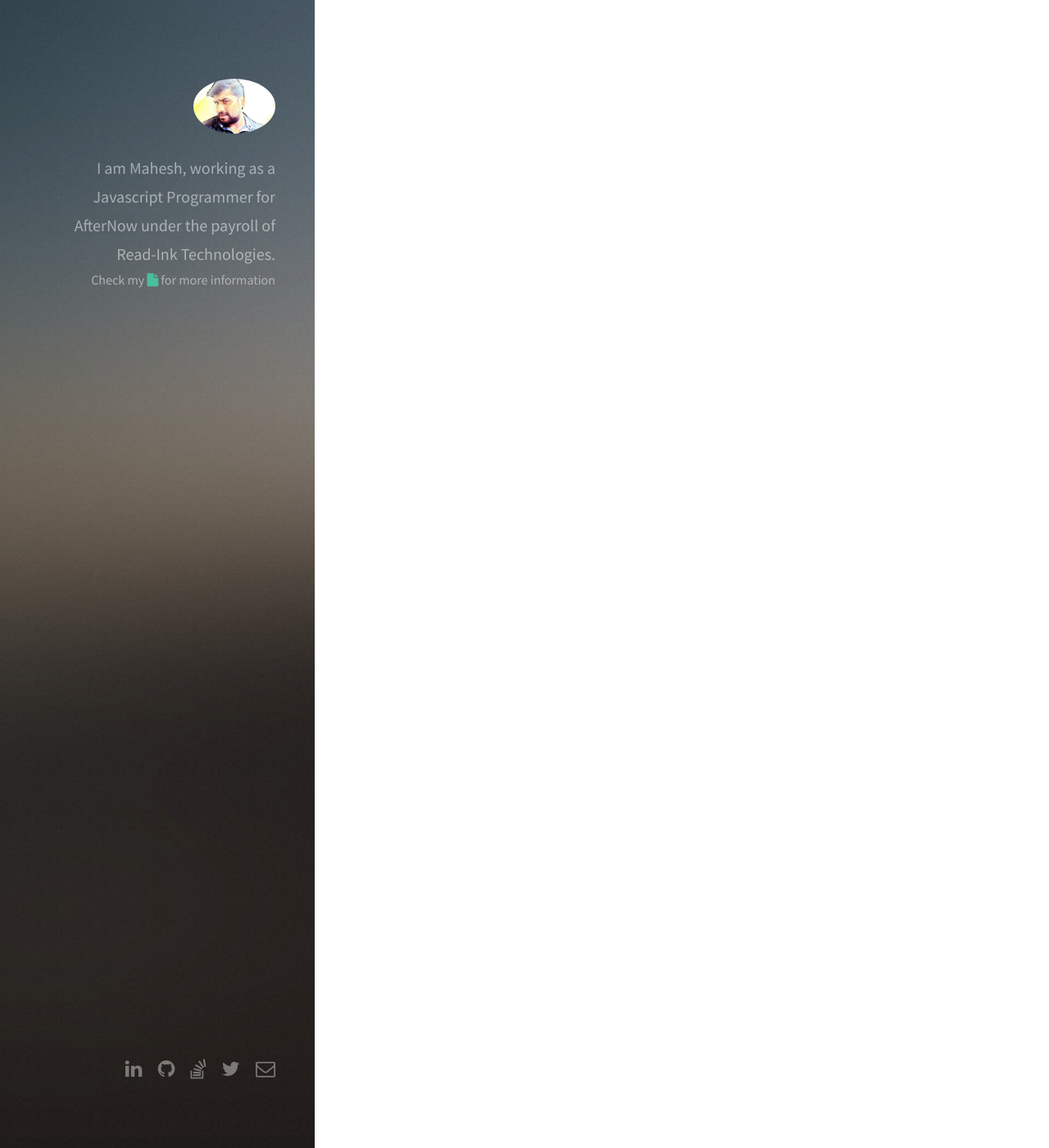
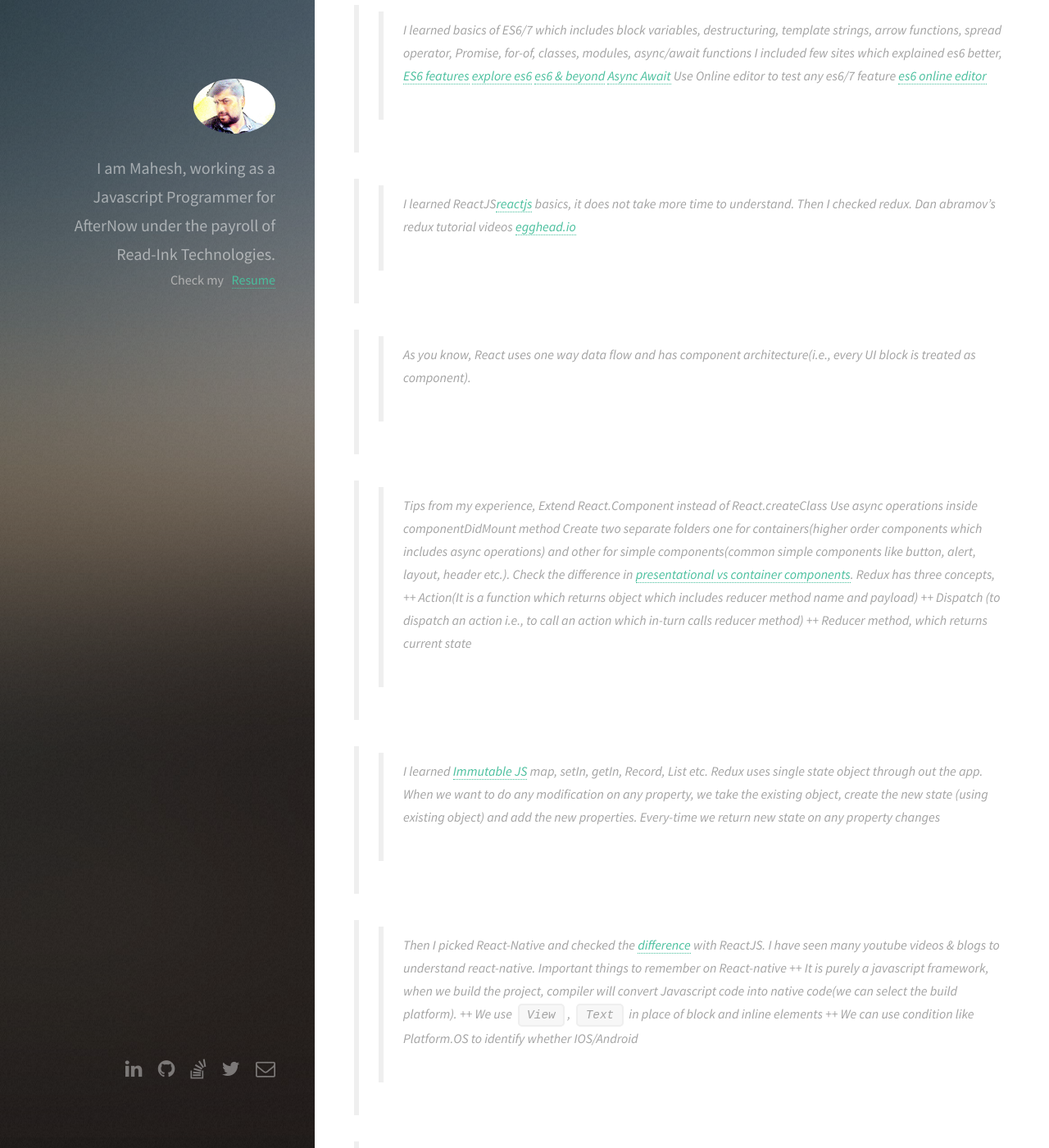
Before and after one commit to maheshiv/maheshiv.github.io, a Jekyll site: the page built from _posts/2017-01-27-my-first-blog.md, in a window 1280 px wide and 1400 px high, scrolled down 270 px. Shown: the whole window at 82% size. Built offline with Jekyll 4.4.1, drawn with Linux system fonts in a browser that asks for light colours; comment, search, counter and statistics services are not loaded; some of the changed text lies outside the part shown.

Commit message:
added my first blog

```diff
--- a/_includes/header.html
+++ b/_includes/header.html
@@ -2,5 +2,5 @@
   <header id="header">
     <a href="{{ site.github.url }}/" class="image avatar"><img src="{{ site.github.url }}/images/avatar.jpg" alt="" /></a>
     <h1>{{ site.description | markdownify | remove: '<p>' | remove: '</p>' }}</h1>
-    <p>Check my <a href="{{site.url}}/{{ site.cv }}" class="icon fa-file"><span class="label">CV</span></a> for more information</p>
+    <p>Check my &nbsp;&nbsp;<a href="{{site.url}}/{{ site.cv }}"><span>Resume</span></a></p>
   </header>
--- a/_posts/2017-01-27-my-first-blog.md
+++ b/_posts/2017-01-27-my-first-blog.md
@@ -1,8 +1,62 @@
 ---
 layout: post
 title:  "Welcome to my blog"
-categories: Meta
-excerpt: 'Hello, I am planning to write blog which includes technical as well as my experience in life.'
+categories: React-Native
+excerpt: 'Hello, This is my first blog on React-Native'
 ---
 
-I don't know, how much it will be helpful for others. I try to include information which will be trending/useful.
+This blog includes how I did app using React-Native.
+
+>> I learned basics of ES6/7 which includes block variables, destructuring, template strings, arrow functions, spread operator, Promise, for-of, classes, modules, async/await functions
+I included few sites which explained es6 better,
+[ES6 features][lukehoban]
+[explore es6][core-features]
+[es6 & beyond][es6-beyond]
+[Async Await][async-await]
+Use Online editor to test any es6/7 feature
+[es6 online editor][es6-editor]
+
+>> I learned ReactJS[reactjs] basics, it does not take more time to understand. Then I checked redux. Dan abramov's redux tutorial videos [egghead.io][egghead]
+
+>> As you know, React uses one way data flow and has component architecture(i.e., every UI block is treated as component).
+
+>> Tips from my experience,
+   >> Extend React.Component instead of React.createClass
+   >> Use async operations inside componentDidMount method
+   >> Create two separate folders one for containers(higher order components which includes async operations) and other for simple components(common simple components like button, alert, layout, header etc.). Check the difference in [presentational vs container components][presentaional-container].
+   >> Redux has three concepts,
+      ++ Action(It is a function which returns object which includes reducer method name and payload)
+      ++ Dispatch (to dispatch an action i.e., to call an action which in-turn calls reducer method)
+      ++ Reducer method, which returns current state
+
+>> I learned [Immutable JS][immutable-js] map, setIn, getIn, Record, List etc.
+  >> Redux uses single state object through out the app. When we want to do any modification on any property, we take the existing object, create the new state (using existing object) and add the new properties.
+  >> Every-time we return new state on any property changes
+
+>> Then I picked React-Native and checked the [difference][difference] with ReactJS. I have seen many youtube videos & blogs to understand react-native.
+  >> Important things to remember on React-native
+    ++ It is purely a javascript framework, when we build the project, compiler will convert Javascript code into native code(we can select the build platform).
+    ++ We use `View`, `Text` in place of block and inline elements
+    ++ We can use condition like Platform.OS to identify whether IOS/Android
+
+>> I researched boilerplates on react-native. I found [React-Native Snowflake][snowflake] which is very promising and well structured. It uses redux for state management and also they have separate snowflake server project which uses HAPIJS/Parse.
+
+>> For designing components, I looked for existing node modules. I found [native base][native-base] which has many UI components.
+
+>> I understand snowflake project structure on client and server and develop the app in two months.
+
+>> From my experience, understand the concepts and start doing.
+
+
+[difference]: https://medium.com/@alexmngn/from-reactjs-to-react-native-what-are-the-main-differences-between-both-d6e8e88ebf24#.ls6zapbqo
+[presentaional-container]: https://medium.com/@dan_abramov/smart-and-dumb-components-7ca2f9a7c7d0#.2z07opcjt
+[egghead]: https://egghead.io/courses/getting-started-with-redux
+[reactjs]: https://facebook.github.io/react/tutorial/tutorial.html
+[lukehoban]: https://github.com/lukehoban/es6features
+[core-features]: http://exploringjs.com/es6/ch_core-features.html
+[es6-beyond]: https://github.com/getify/You-Dont-Know-JS/tree/master/es6%20%26%20beyond
+[es6-editor]: https://babeljs.io/repl/
+[async-await]: http://www.2ality.com/2016/02/async-functions.html
+[immutable-js]: https://facebook.github.io/immutable-js/
+[snowflake]: https://github.com/bartonhammond/snowflake
+[native-base]: http://nativebase.io/
--- a/maheshivanna.html
+++ b/maheshivanna.html
@@ -520,7 +520,7 @@ div.content-text.skills-listing > ul > li:first-child {
                 <section class="content">
                   <div class="row">
                     <div class="content-cat big-text">
-                        <p>2014-06-01 - Present</p>
+                        2014-06-01 - Present
                     </div>
                     <div class="content-text work-listing education-listing">
                           <p style="margin-top:2.4em;">
@@ -587,7 +587,7 @@ div.content-text.skills-listing > ul > li:first-child {
                       <p>
                         FendMe is an chat application for android, ios, windows devices. I was involved in the complete application development.
                       </p>
-                        <p class="highlight">It is an hybrib mobile app. Technology used for this app Phonegap, Jquery-Mobile, MySql, HTML5, CSS3, Javascript, PHP</p>
+                        <p class="highlight">It is an hybrib mobile app. Technology used for this app were Phonegap, Jquery-Mobile, MySql, HTML5, CSS3, Javascript, PHP</p>
                         <p class="highlight">Worked mainly on the DB and PHP</p>
                   </div>
                 </div>
--- a/resume.json
+++ b/resume.json
@@ -86,7 +86,7 @@
     "endDate": "2013-05-01",
     "summary": "FendMe is an chat application for android, ios, windows devices. I was involved in the complete application development.",
     "highlights": [
-      "It is an hybrib mobile app. Technology used for this app Phonegap, Jquery-Mobile, MySql, HTML5, CSS3, Javascript, PHP",
+      "It is an hybrib mobile app. Technology used for this app were Phonegap, Jquery-Mobile, MySql, HTML5, CSS3, Javascript, PHP",
       "Worked mainly on the DB and PHP"
     ]
   }, {
```
